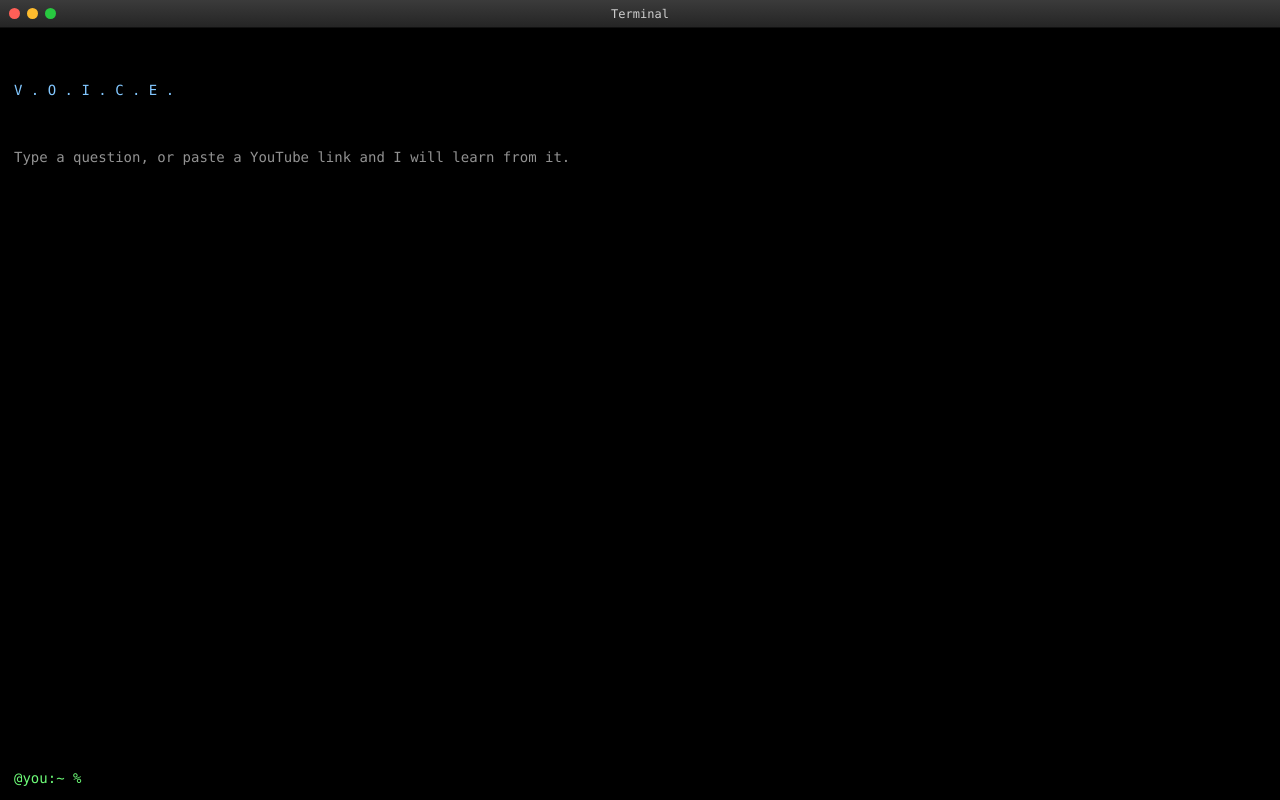
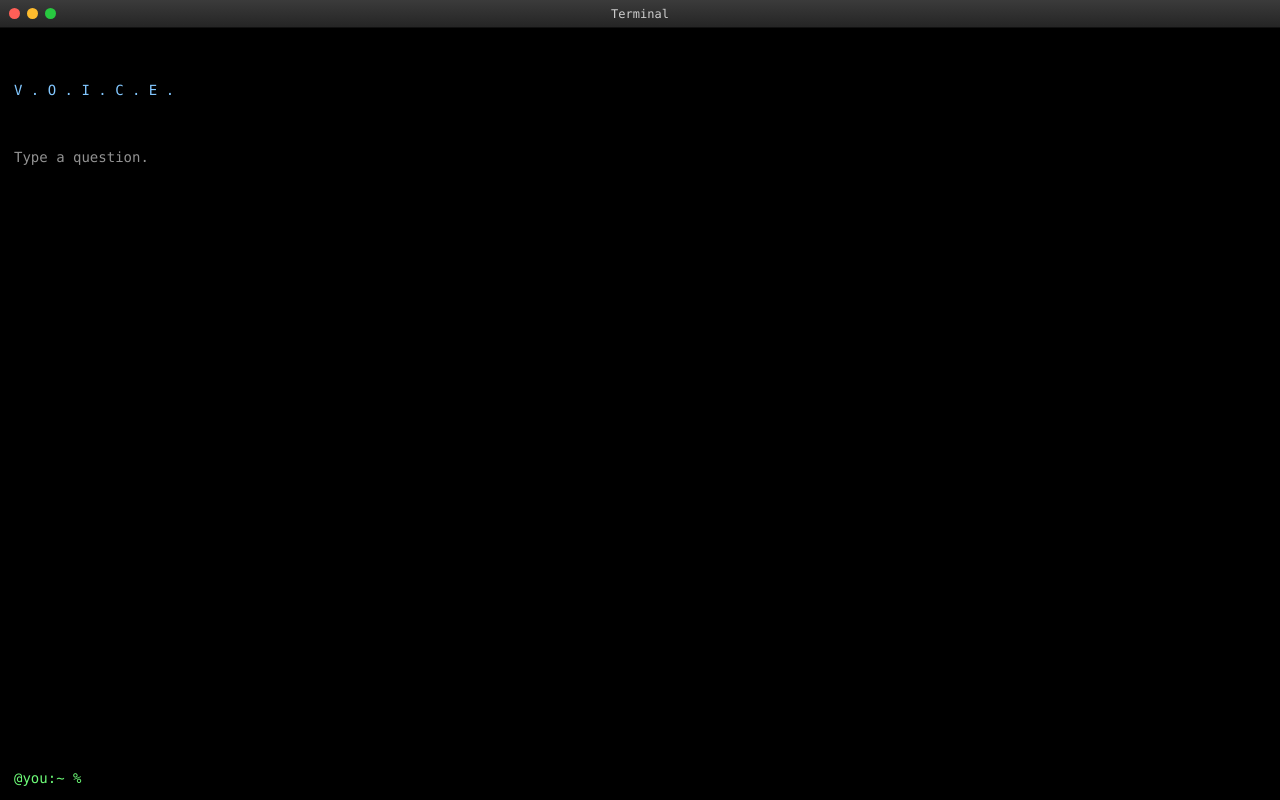
Before and after one commit to spcoder2620-cloud/V.O.I.C.E-AI, a plain HTML site: page index.html in a window 1280 px wide. Drawn offline with Linux system fonts and the light colour scheme.

Commit message:
Add files via upload

```diff
--- a/index.html
+++ b/index.html
@@ -31,7 +31,7 @@ body{overflow:hidden}
   </div>
   <div id="screen">
     <div class="line heading">V . O . I . C . E .</div>
-    <div class="line system">Type a question, or paste a YouTube link and I will learn from it.</div>
+    <div class="line system">Type a question.</div>
     <div class="line"></div>
   </div>
   <form class="inputrow" id="form">
```
